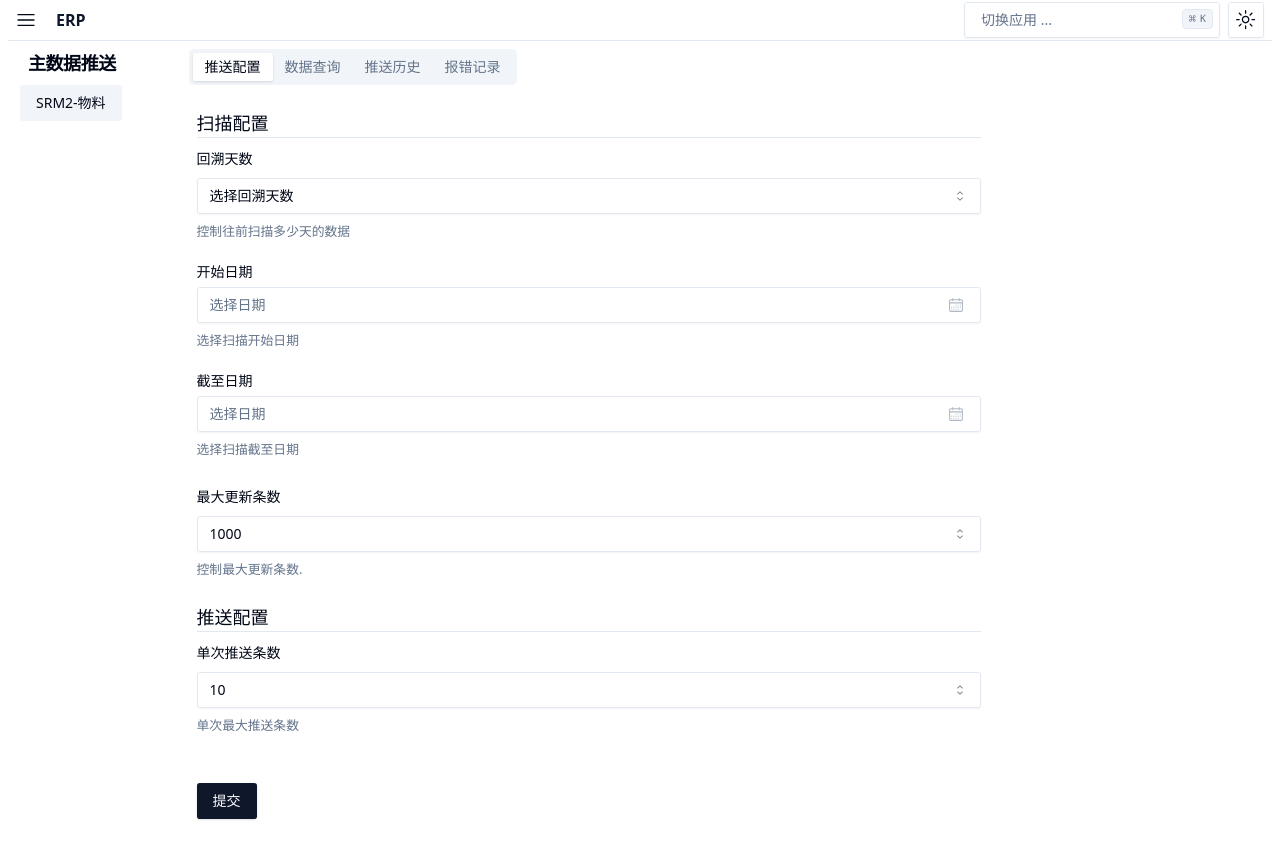
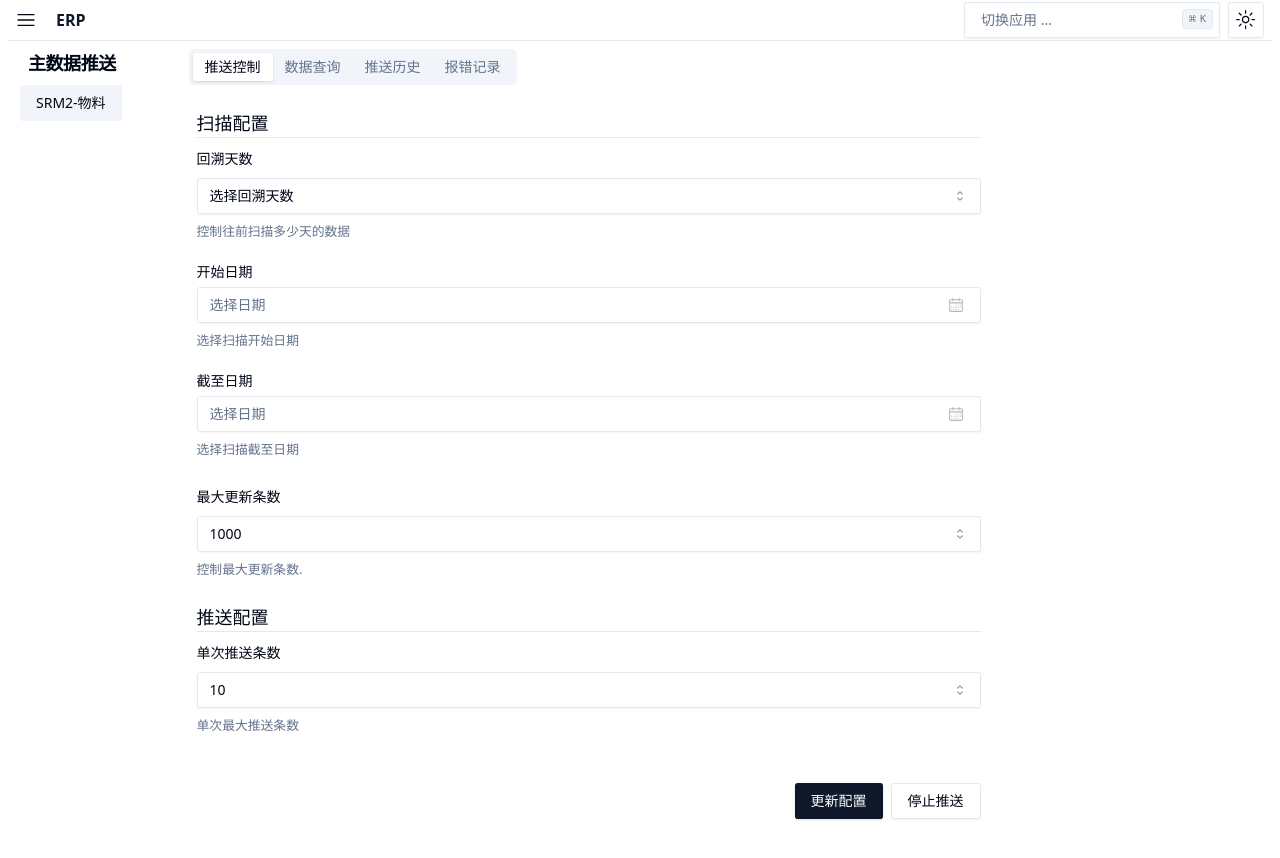
Before and after one commit to YMS-QC/erp-ui, a Next.js app: page /basic-data/srm2-item in a window 1280 px wide. Built offline with nearby package versions, Linux system fonts and the light colour scheme.

Commit message:
增加auth

```diff
--- a/package.json
+++ b/package.json
@@ -38,6 +38,7 @@
         "@radix-ui/react-toast": "^1.1.5",
         "@radix-ui/react-toggle": "^1.0.3",
         "@radix-ui/react-tooltip": "^1.0.7",
+        "axios": "^1.5.1",
         "class-variance-authority": "^0.7.0",
         "clsx": "^2.0.0",
         "cmdk": "^0.2.0",
@@ -45,11 +46,13 @@
         "dayjs": "^1.11.10",
         "lucide-react": "^0.284.0",
         "next": "latest",
+        "next-auth": "^4.23.2",
         "next-themes": "^0.2.1",
         "react": "latest",
         "react-day-picker": "^8.8.2",
         "react-dom": "latest",
         "react-hook-form": "^7.46.2",
+        "swr": "^2.2.4",
         "tailwind-merge": "^1.14.0",
         "tailwindcss-animate": "^1.0.7",
         "zod": "^3.21.4"
--- /dev/null
+++ b/src/app/api/auth/[...nextauth]/route.ts
@@ -0,0 +1,34 @@
+import NextAuth from 'next-auth';
+import CredentialsProvider from 'next-auth/providers/credentials';
+
+const handler = NextAuth({
+    providers: [
+        CredentialsProvider({
+            // The name to display on the sign in form (e.g. "Sign in with...")
+            name: 'Credentials',
+            // `credentials` is used to generate a form on the sign in page.
+            // You can specify which fields should be submitted, by adding keys to the `credentials` object.
+            // e.g. domain, username, password, 2FA token, etc.
+            // You can pass any HTML attribute to the <input> tag through the object.
+            credentials: {
+                username: { label: 'Username', type: 'text', placeholder: 'jsmith' },
+                password: { label: 'Password', type: 'password' },
+            },
+            async authorize() {
+                // Add logic here to look up the user from the credentials supplied
+                const user = { id: '1', name: 'J Smith', email: 'jsmith@example.com' };
+
+                if (user) {
+                    // Any object returned will be saved in `user` property of the JWT
+                    return user;
+                }
+                // If you return null then an error will be displayed advising the user to check their details.
+                return null;
+
+                // You can also Reject this callback with an Error thus the user will be sent to the error page with the error message as a query parameter
+            },
+        }),
+    ],
+});
+
+export { handler as GET, handler as POST };
--- /dev/null
+++ b/src/app/auth/auth-provider.tsx
@@ -0,0 +1,10 @@
+'use client';
+
+import React, { ReactNode } from 'react';
+import { SessionProvider } from 'next-auth/react';
+
+const AuthProvider = ({ children }: { children: ReactNode }) => {
+    return <SessionProvider>{children}</SessionProvider>;
+};
+
+export default AuthProvider;
--- /dev/null
+++ b/src/app/basic-data/srm2-item/api/restart/route.ts
@@ -0,0 +1,5 @@
+import { NextRequest, NextResponse } from 'next/server';
+
+export function GET(res: NextRequest) {
+    return NextResponse.json({ message: '' }, { status: 200 });
+}
--- a/src/app/basic-data/srm2-item/page.tsx
+++ b/src/app/basic-data/srm2-item/page.tsx
@@ -1,14 +1,14 @@
 import React from 'react';
 
 import { Tabs, TabsContent, TabsList, TabsTrigger } from '@/components/ui/tabs';
-import { SettingsForm } from '@/app/basic-data/srm2-item/settings-form';
+import { ProfileTab } from '@/app/basic-data/srm2-item/profile-tab';
 
 const BasicDataHomePage = ({ params }: { params: { slug: string[] } }) => {
     return (
         <Tabs defaultValue="settings" className="space-y-4 w-full">
             <div className="flex flex-col items-center justify-between md:items-start h-full w-full text-lg md:text-md">
                 <TabsList>
-                    <TabsTrigger value="settings">推送配置</TabsTrigger>
+                    <TabsTrigger value="settings">推送控制</TabsTrigger>
                     <TabsTrigger value="query">数据查询</TabsTrigger>
                     <TabsTrigger value="history">推送历史</TabsTrigger>
                     <TabsTrigger value="errors">报错记录</TabsTrigger>
@@ -16,7 +16,7 @@ const BasicDataHomePage = ({ params }: { params: { slug: string[] } }) => {
             </div>
             <div>
                 <TabsContent value="settings" className="space-y-4 flex-glow">
-                    <SettingsForm />
+                    <ProfileTab />
                 </TabsContent>
                 <TabsContent value="query" className="space-y-4 flex-glow" />
                 <TabsContent value="history" className="space-y-4 flex-glow" />
--- a/src/app/basic-data/srm2-item/settings-form.tsx
+++ b/src/app/basic-data/srm2-item/profile-tab.tsx
@@ -42,10 +42,12 @@ const FormSchema = z.object({
         .min(dayjs().add(-30, 'day').toDate(), { message: '开始日期不能早于30天前' })
         .optional(),
     dateTo: z.date().optional(),
-    maxUpdateRows: z.number().default(1000).optional(),
+    // coerce 强制类型装换校验，可以解决select的value是string类型的问题
+    maxUpdateRows: z.coerce.number().default(1000).optional(),
+    transportRowLimit: z.coerce.number().default(10).optional(),
 });
 
-export function SettingsForm() {
+export function ProfileTab() {
     const form = useForm<z.infer<typeof FormSchema>>({
         resolver: zodResolver(FormSchema),
     });
@@ -56,6 +58,25 @@ export function SettingsForm() {
             description: (
                 <pre className="mt-2 w-[340px] rounded-md bg-slate-950 p-4 z-50">
                     <code className="text-white">{JSON.stringify(data, null, 2)}</code>
+                </pre>
+            ),
+        });
+    }
+
+    async function handleStop(e: any) {
+        e.preventDefault();
+        const res = await fetch('http://localhost:3000/basic-data/srm2-item/api/restart', {
+            method: 'GET',
+        });
+        const data = await res.json();
+
+        toast({
+            title: '点击【停止推送】',
+            description: (
+                <pre className="mt-2 w-[340px] rounded-md bg-slate-950 p-4 z-50">
+                    <code className="text-white">{`点击了停止推送按钮${JSON.stringify(
+                        data,
+                    )}`}</code>
                 </pre>
             ),
         });
@@ -210,11 +231,14 @@ export function SettingsForm() {
                 <div className="space-y-6 pt-2 pb-6">
                     <FormField
                         control={form.control}
-                        name="maxUpdateRows"
+                        name="transportRowLimit"
                         render={({ field }) => (
                             <FormItem>
                                 <FormLabel>单次推送条数</FormLabel>
-                                <Select onValueChange={field.onChange} defaultValue="10">
+                                <Select
+                                    onValueChange={(val) => field.onChange(Number(val))}
+                                    defaultValue="10"
+                                >
                                     <FormControl>
                                         <SelectTrigger>
                                             <SelectValue placeholder="最大更新条数" />
@@ -235,8 +259,11 @@ export function SettingsForm() {
                     />
                 </div>
 
-                <div className="py-6">
-                    <Button type="submit">提交</Button>
+                <div className="py-6 flex justify-end space-x-2">
+                    <Button type="submit">更新配置</Button>
+                    <Button variant="outline" onClick={(e) => handleStop(e)}>
+                        停止推送
+                    </Button>
                 </div>
             </form>
         </Form>
--- a/src/app/basic-data/srm2-item/toast.tsx
+++ /dev/null
@@ -1,21 +0,0 @@
-'use client';
-
-import { Button } from '@/components/ui/button';
-import { useToast } from '@/components/ui/use-toast';
-
-export function ToastSimple() {
-    const { toast } = useToast();
-
-    return (
-        <Button
-            variant="outline"
-            onClick={() => {
-                toast({
-                    description: 'Your message has been sent.',
-                });
-            }}
-        >
-            Show Toast
-        </Button>
-    );
-}
--- a/src/app/layout.tsx
+++ b/src/app/layout.tsx
@@ -3,6 +3,7 @@ import { Noto_Sans } from 'next/font/google';
 import { SiteHeader } from '@/components/site-header';
 import { ThemeProvider } from '@/components/theme-provider';
 import { Toaster } from '@/components/ui/toaster';
+import AuthProvider from '@/app/auth/auth-provider';
 
 import './globals.css';
 
@@ -21,11 +22,13 @@ export default function RootLayout({ children }: { children: React.ReactNode })
         <html lang="en" className={`${Noto.variable}`}>
             <body>
                 <div className="h-screen container font-sans">
-                    <ThemeProvider attribute="class" defaultTheme="system">
-                        <SiteHeader />
-                        {children}
-                        <Toaster />
-                    </ThemeProvider>
+                    <AuthProvider>
+                        <ThemeProvider attribute="class" defaultTheme="system">
+                            <SiteHeader />
+                            {children}
+                            <Toaster />
+                        </ThemeProvider>
+                    </AuthProvider>
                 </div>
             </body>
         </html>
--- /dev/null
+++ b/src/middleware.ts
@@ -0,0 +1 @@
+export { default as middleware } from 'next-auth/middleware';
```
Also changed, not shown: src/app/basic-data/layout.tsx (+7 -0 lines), 2 other files (tests, documents, lock files or other folders).
